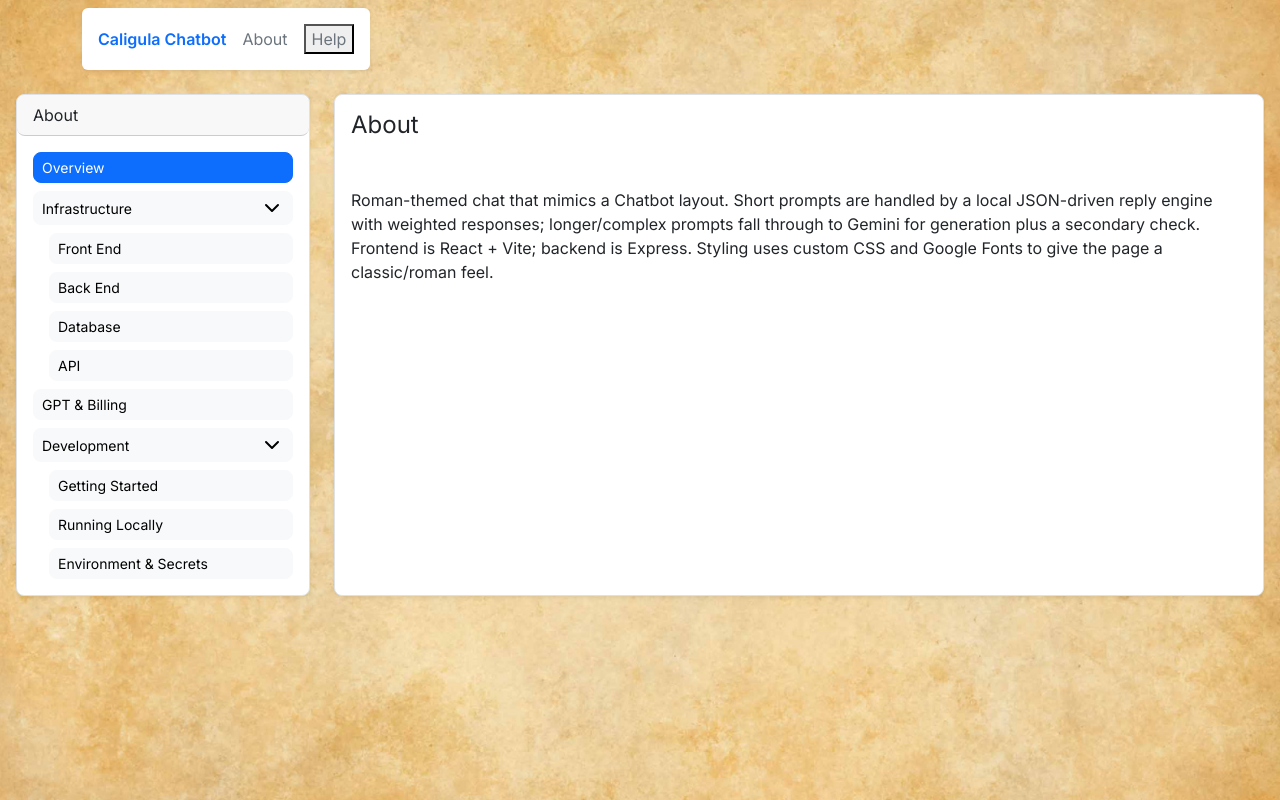
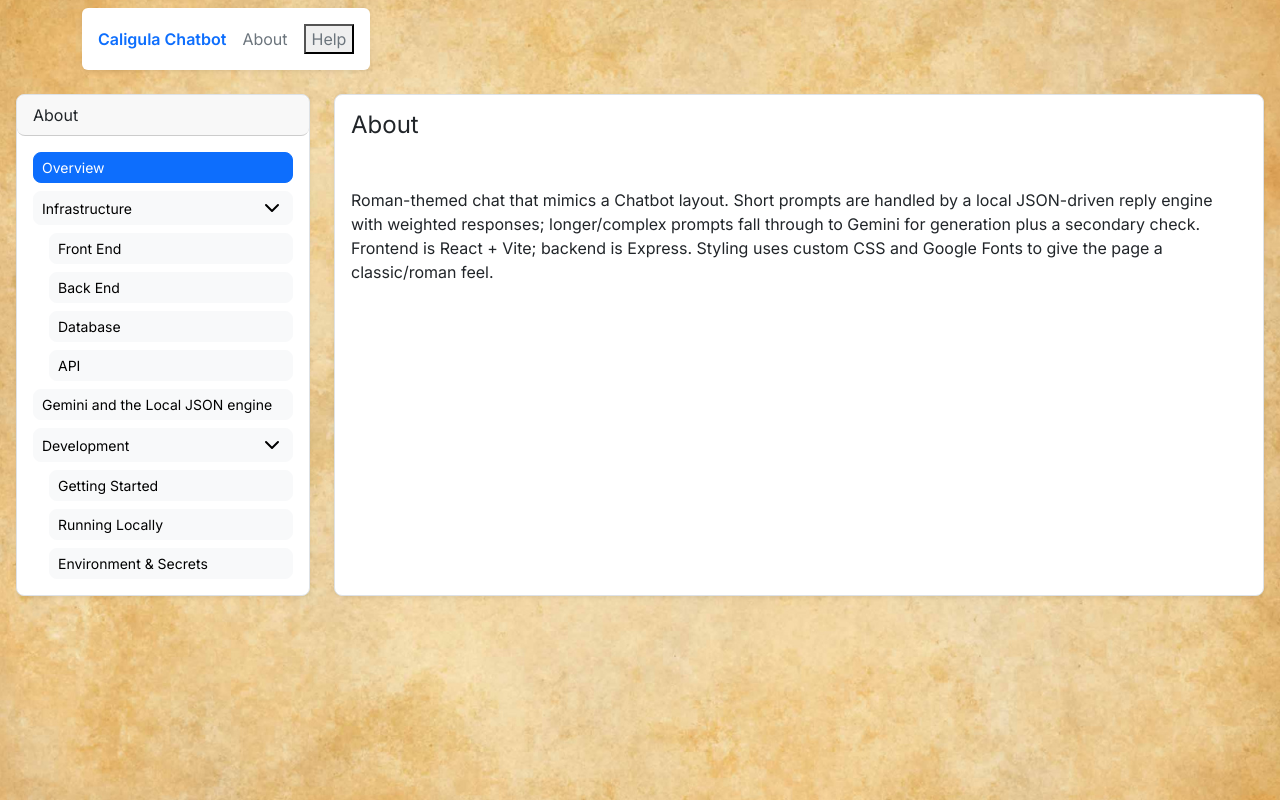
Before and after one commit to uniqpy/react-historical-chatbot, a React (Vite) app: page /about in a window 1280 px wide. Built offline with nearby package versions, Linux system fonts and the light colour scheme.

Commit message:
fixed some text

```diff
--- a/src/pages/AboutDocs.jsx
+++ b/src/pages/AboutDocs.jsx
@@ -67,8 +67,8 @@ Contract
 `
   },
 
-  // ===== GPT & Billing =====
-  gpt_billing: {
+  // ===== Gemini & Local JSON engine =====
+  engine_gemini: {
     title: 'Local Engine & Gemini Notes',
     body: `
 Local JSON Engine
@@ -223,12 +223,12 @@ export default function AboutDocs() {
                   </div>
                 </div>
 
-                {/* GPT & Billing */}
+                {/* engine_gemini */}
                 <button
-                  className={`btn btn-sm text-start rounded-3 ${topic === 'gpt_billing' ? 'btn-primary text-white' : 'btn-light'}`}
-                  onClick={() => setTopic('gpt_billing')}
+                  className={`btn btn-sm text-start rounded-3 ${topic === 'engine_gemini' ? 'btn-primary text-white' : 'btn-light'}`}
+                  onClick={() => setTopic('engine_gemini')}
                 >
-                  GPT & Billing
+                  Gemini and the Local JSON engine
                 </button>
 
                 {/* Development */}
--- a/src/pages/ChatFullPage.jsx
+++ b/src/pages/ChatFullPage.jsx
@@ -149,7 +149,7 @@ export default function ChatFullPage() {
                 alt="Caligula"
                 className="chat-avatar"
               />
-            <div className="bubble bot thinking">Caligula is typing...</div>
+            <div className="bubble bot scribing">Caligula is scribing...</div>
           </div>
         )}
         </div>
```
